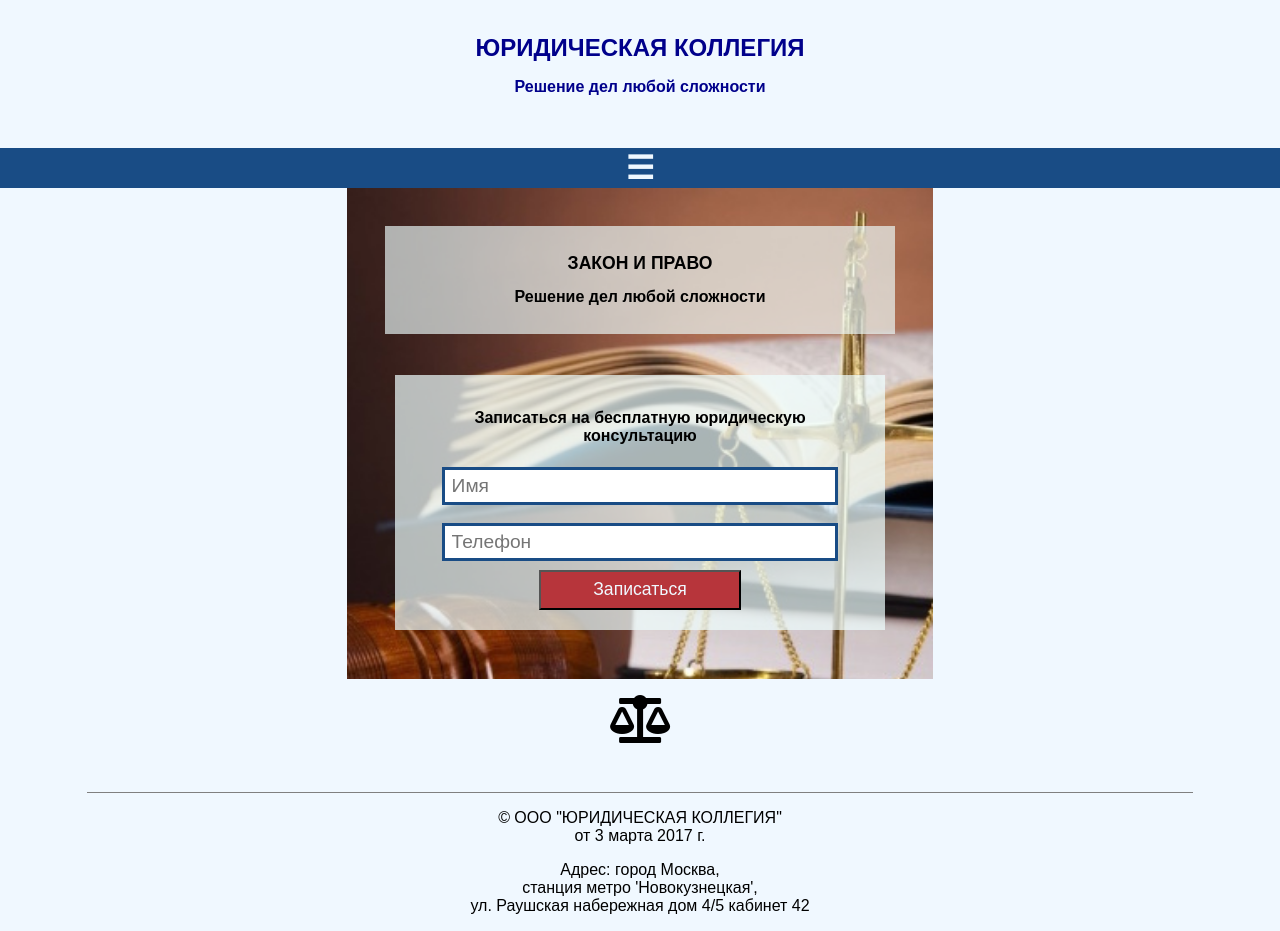
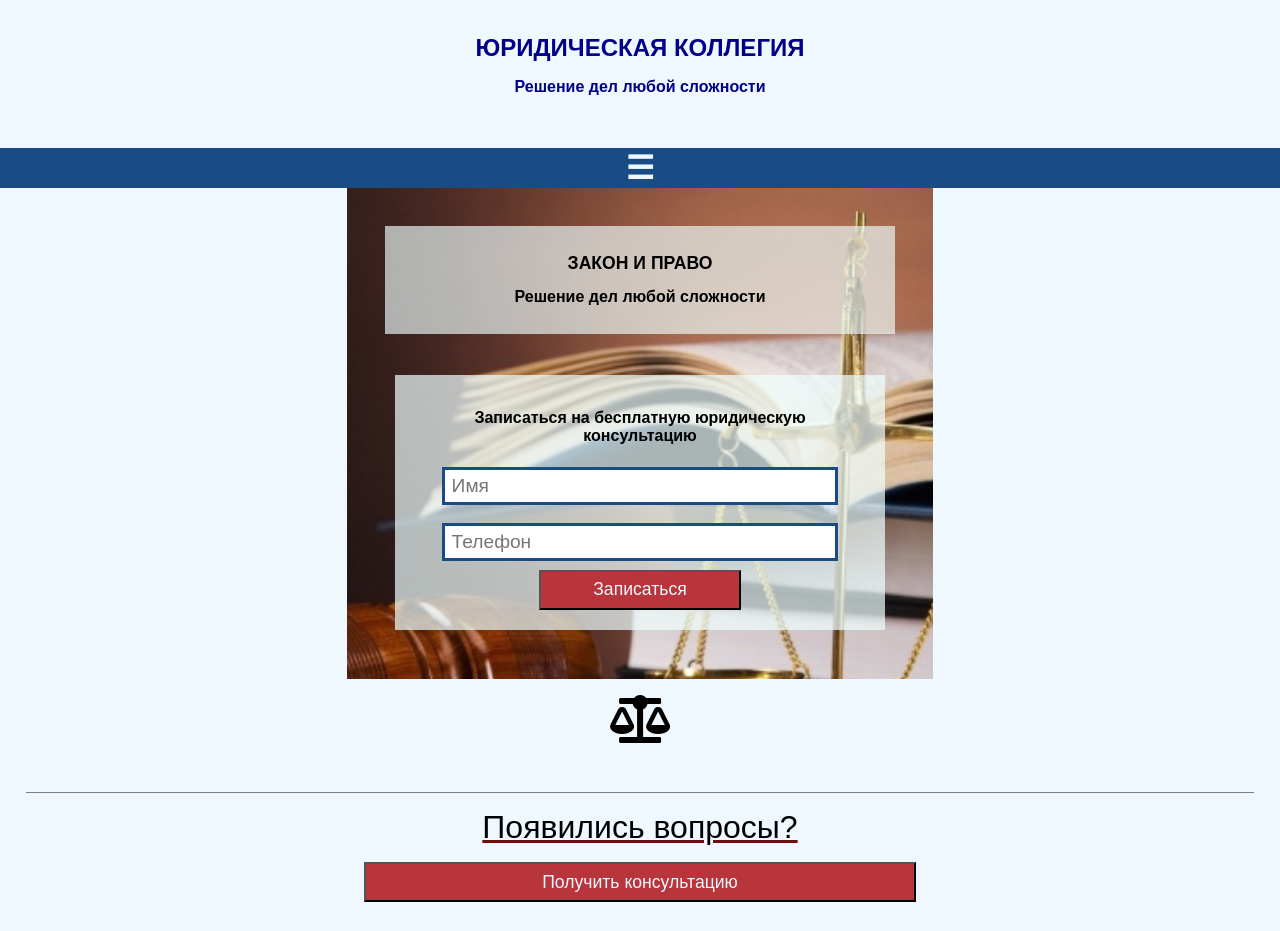
Before and after one commit to KatyaHorton/Law-Firm-Moscow-App, a React (Create React App) app: page / in a window 1280 px wide. Shown: the top 931 px of the page. Built offline with nearby package versions, Linux system fonts and the light colour scheme.

Commit message:
style adjusted

```diff
--- a/src/App.css
+++ b/src/App.css
@@ -3,7 +3,7 @@ body, html {
 	padding: 0;
 }
 .App {
-  text-align: center;
+  	text-align: center;
 	min-width: 300px;
 	background-color: aliceblue;
 }
@@ -54,8 +54,7 @@ h2 {
 	border: none;
 }
 
-#menu-button:hover {
-	font-size: 2.3em;
+button:hover {
 	cursor: pointer;
 }
 
@@ -114,13 +113,27 @@ h2 {
 	font-size: 3em;
 	padding-bottom: 4%;
 	border-bottom: 1px solid grey;
-	width: 90%;
+	width: 100%;
 }
 
 .fa-envelope, .fa-phone-square {
 	font-size: 1.2em;
 }
 
+
+#footer-question {
+	padding-bottom: 4%;
+	border-bottom: 1px solid grey;
+	width: 100%;
+}
+
+#footer-question p {
+	font-size: 2em;
+	font-size: block;
+	text-decoration: underline;
+	text-decoration-color: #720c11;
+	margin: 0.5em;
+}
 .input-form{
 	width:85%;
 	height: 30px;
@@ -130,11 +143,12 @@ h2 {
 	font-size: 1.2em;
 }
 
-.submit-contact{
+.submit-contact {
 	background-color: #b7353b;
-	height: 40px;
+	min-height: 40px;
 	width: 45%;
 	font-size: 1.1em;
+	padding: 4px;
 	color: aliceblue;
 }
 
--- a/src/components/Footer.js
+++ b/src/components/Footer.js
@@ -8,8 +8,11 @@ class Footer extends Component {
 		<footer id="footer">
           <div className="footer-title">
 			<p><i className="fas fa-balance-scale"></i></p>
+			<div id='footer-question'>
+				<p>Появились вопросы?</p>
+				<button className="submit-contact">Получить консультацию</button>
+			</div>
 			<p>© ООО "ЮРИДИЧЕСКАЯ КОЛЛЕГИЯ"<br/> от 3 марта 2017 г.</p>
-		<bl/>
 			<p>Адрес: город Москва,<br/>станция метро 'Новокузнецкая', <br/>
 				ул. Раушская набережная дом 4/5 кабинет 42
 			</p>
```
